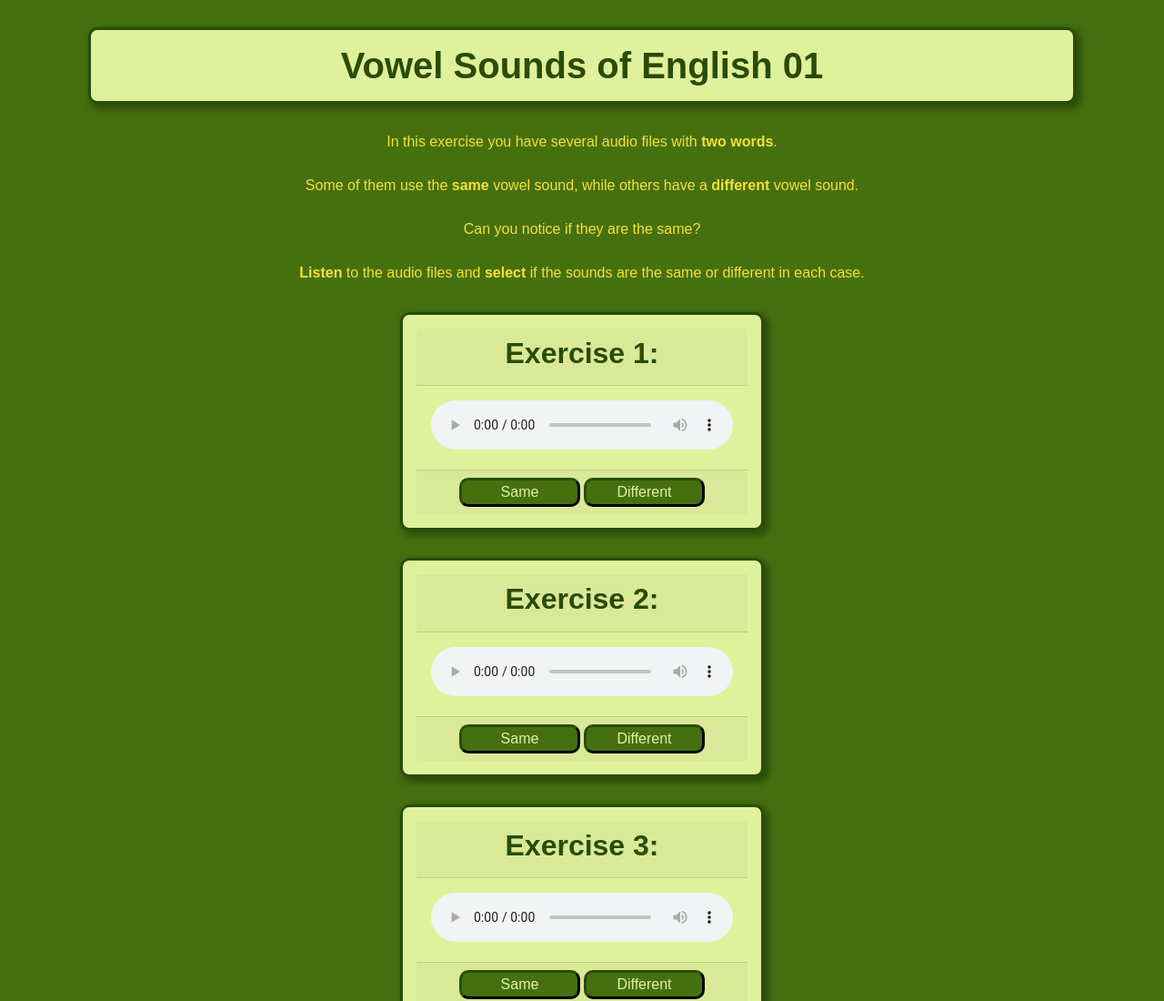
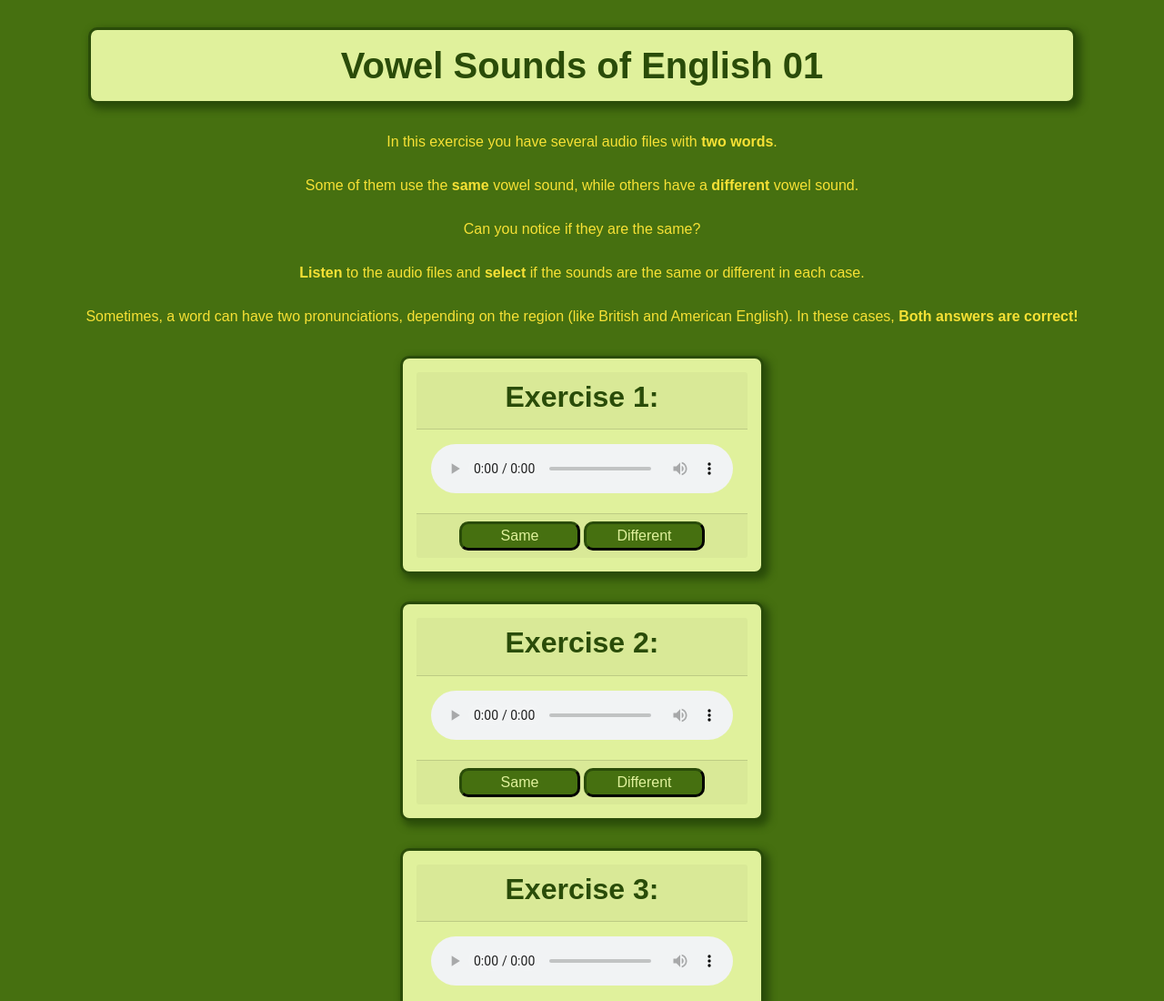
Before and after one commit to MTRG15/mtrg15.github.io, a plain HTML site: page lessons/vowel_sounds/vowel_sound_exercises.html in a window 1280 px wide. Shown: the top 1100 px of the page at 91% size. Drawn offline with Linux system fonts and the light colour scheme.

Commit message:
Adding information about "Both are correct!" answers to excercises

```diff
--- a/lessons/vowel_sounds/vowel_sound_exercises.html
+++ b/lessons/vowel_sounds/vowel_sound_exercises.html
@@ -26,6 +26,8 @@
             <br><br>Some of them use the <b>same</b> vowel sound, while others have a <b>different</b> vowel sound.
             <br><br>Can you notice if they are the same?
             <br><br><b>Listen</b> to the audio files and <b>select</b> if the sounds are the same or different in each case.
+            <br><br>Sometimes, a word can have two pronunciations, depending on the region (like British and American English).
+            In these cases, <b>Both answers are correct!</b>
         </p>
     </div>
 
```
